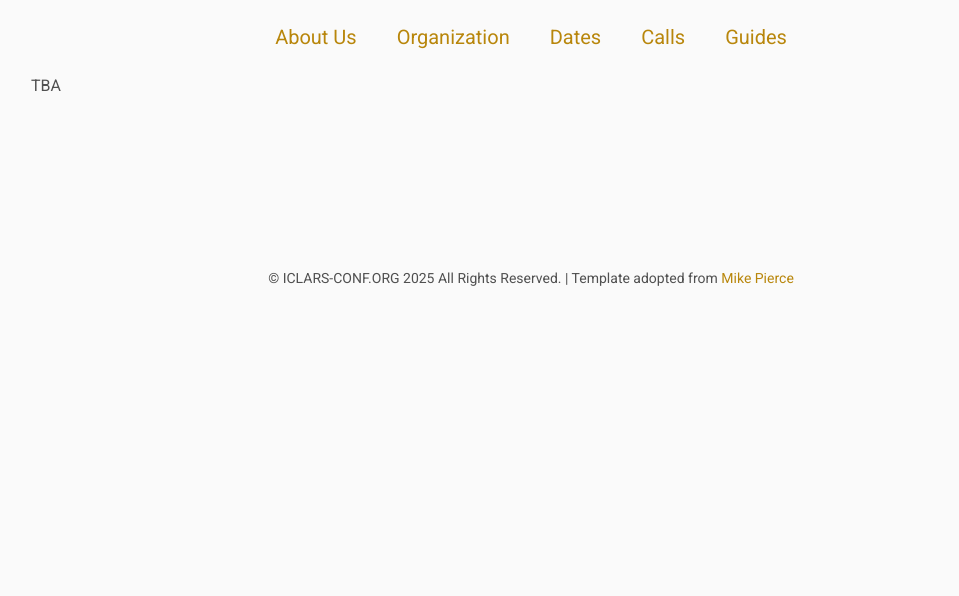
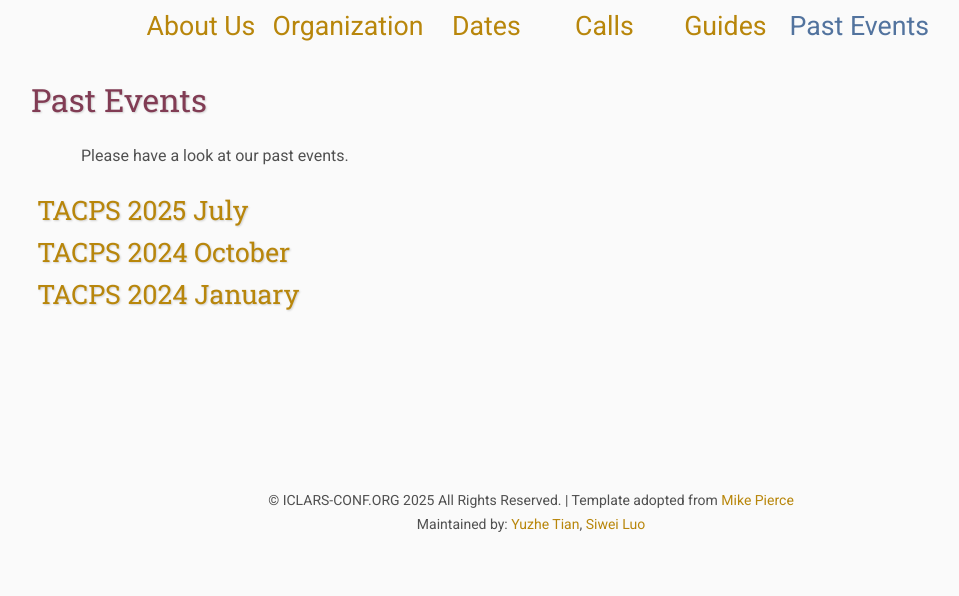
Before and after one commit to ITSEG-MQ/website-iclars-conf, a Jekyll site: the page built from archive/index.html, in a window 1280 px wide. Shown: the part 360-956 px from the top of the page, without its empty margins (109-1068 px from the left). Built offline with Jekyll 4.4.1, drawn with Linux system fonts in a browser that asks for light colours; before the commit the page ends 900 px from its top, so only the background shows below that.

Commit message:
Ready for merge from neurosymbolic-systems.github.io

```diff
--- a/_includes/footer.html
+++ b/_includes/footer.html
@@ -1,4 +1,7 @@
 
 <footer>
     &copy; ICLARS-CONF.ORG 2025&nbsp;All Rights Reserved. | Template adopted from <a href="https://github.com/mikepierce">Mike Pierce</a>
+    <br>Maintained by:
+    <a href="https://www.linkedin.com/in/yuzhe-tian-00093410b">Yuzhe Tian</a>,
+    <a href="https://www.linkedin.com/in/siwei-luo-b531a71ab">Siwei Luo</a>
 </footer>
--- a/_includes/header.html
+++ b/_includes/header.html
@@ -5,29 +5,42 @@
   </div>
 </div>
 
-<nav class="nav-bar">
-  <a href="{{ '/' | relative_url }}"
-     class="{% if page.nav == 'home' %}current{% endif %}">
+
+<table class="navigation">
+  <tr>
+    <td class="navigation">
+      <a href="{{ '/' | relative_url }}" class="{% if page.nav == 'home' %}current{% endif %}">
         About Us
       </a>
-
-  <a href="{{ '/organization/' | relative_url }}"
-     class="{% if page.nav == 'organization' %}current{% endif %}">
+    </td>
+    <td class="navigation">
+      <a href="{{ '/organization/' | relative_url }}" class="{% if page.nav == 'organization' %}current{% endif %}">
         Organization
       </a>
-
-  <a href="{{ '/dates/' | relative_url }}"
-     class="{% if page.nav == 'dates' %}current{% endif %}">
+    </td>
+    <td class="navigation">
+      <a href="{{ '/dates/' | relative_url }}" class="{% if page.nav == 'dates' %}current{% endif %}">
         Dates
       </a>
-
-  <a href="{{ '/calls/' | relative_url }}"
-     class="{% if page.nav == 'calls' %}current{% endif %}">
+    </td>
+    <td class="navigation">
+      <a href="{{ '/calls/' | relative_url }}" class="{% if page.nav == 'calls' %}current{% endif %}">
         Calls
       </a>
-
-  <a href="{{ '/guides/' | relative_url }}"
-     class="{% if page.nav == 'guides' %}current{% endif %}">
+    </td>
+    <td class="navigation">
+      <a href="{{ '/guides/' | relative_url }}" class="{% if page.nav == 'guides' %}current{% endif %}">
         Guides
       </a>
-</nav>
+    </td>
+    <td class="navigation dropdown">
+      <a href="{{ '/archive/' | relative_url }}" class="{% if page.nav == 'archive' %}current{% endif %}">
+        Past Events
+      </a>
+      <div class="dropdown-content">
+        <a href="{{ '/archive/2025-jul/' | relative_url }}">TACPS 2025 Jul</a>
+        <a href="{{ '/archive/2024-oct/' | relative_url }}">TACPS 2024 Oct</a>
+        <a href="{{ '/archive/2024-jan/' | relative_url }}">TACPS 2024 Jan</a>
+      </div>
+  </tr>
+</table>
--- a/archive/index.html
+++ b/archive/index.html
@@ -1,13 +1,13 @@
 ---
 layout: default
-title: Past Workshops
+title: Past Events
 nav: archive
 ---
 
-TBA
-<!-- <h2>Past Workshops</h2>
+
+<h2>Past Events</h2>
 <p>
-Please have a look at our past TACPS workshops.
+Please have a look at our past events.
 </p>
 
 <table>
@@ -26,4 +26,4 @@ Please have a look at our past TACPS workshops.
              <a href="{{ '/archive/2024-jan/' | relative_url }}">TACPS 2024 January</a>
         </td>
     </tr>
-</table> -->
+</table>
```
Also changed, not shown: assets/pic/favicon.png (added). Lines whose indentation alone changed are shown as unchanged.
